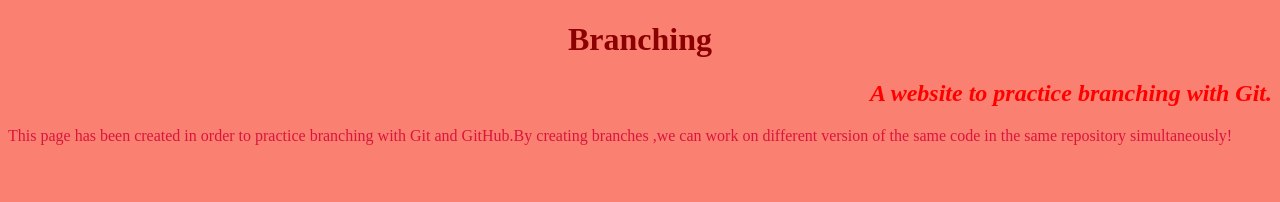
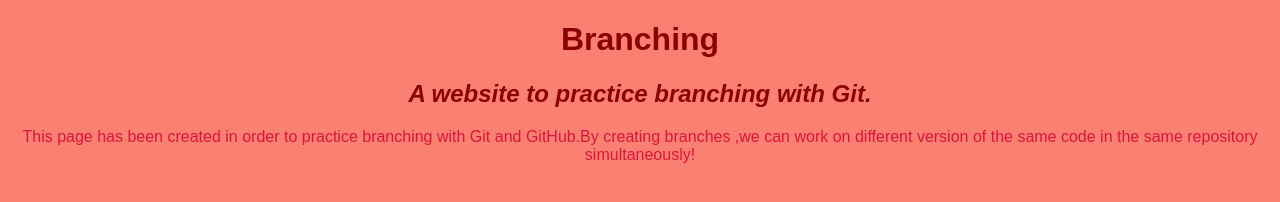
Before and after one commit to gakio/branching, a plain HTML site: page branching-website.html in a window 1280 px wide. Drawn offline with Linux system fonts and the light colour scheme.

Commit message:
Make all font sans-serif style.

```diff
--- a/css/style.css
+++ b/css/style.css
@@ -4,13 +4,11 @@ h1 {
 
 h1 {
     color: darkred;
-    text-align: center;
 }
 
 h2 {
     font-style: italic;
-    text-align: end;
-    color: red;
+    color: darkred;
 }
 
 p {
@@ -19,4 +17,6 @@ p {
 
 body {
     background-color: salmon;
+    font-family: sans-serif;
+    text-align: center;
 }
```
